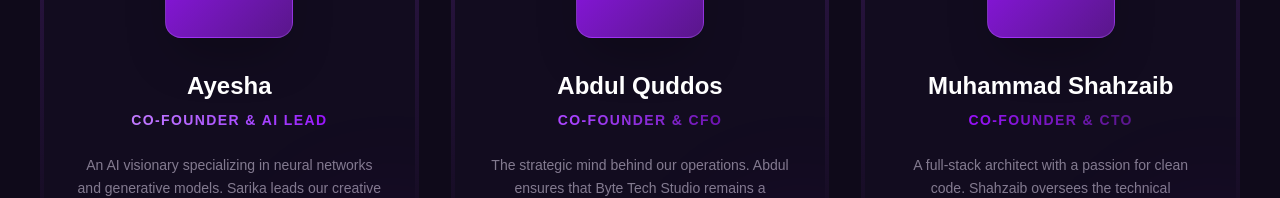
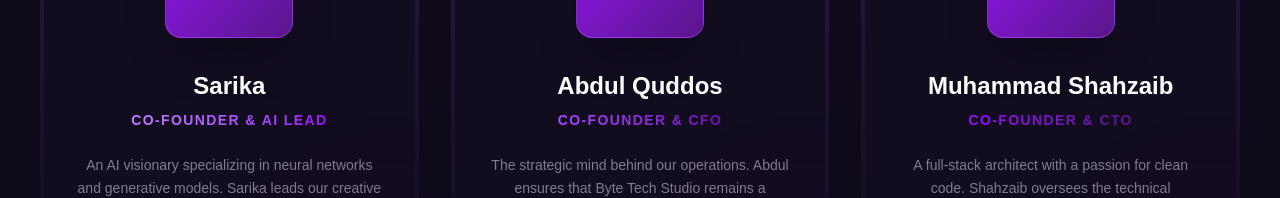
Before and after one commit to MuhammadShahzaib607/Byte-Tech-Studio, a Next.js app in the folder client/: page /about in a window 1280 px wide. Shown: the part 1170-1368 px from the top of the page. Built offline with nearby package versions, Linux system fonts and the light colour scheme.

Commit message:
name change

```diff
--- a/client/app/about/page.jsx
+++ b/client/app/about/page.jsx
@@ -9,7 +9,7 @@ import Navbar from "../components/Navbar.jsx"
 const AboutPage = () => {
   const founders = [
     {
-      name: "Ayesha",
+      name: "Sarika",
       role: "Co-Founder & AI Lead",
       desc: "An AI visionary specializing in neural networks and generative models. Sarika leads our creative intelligence department, ensuring every project is powered by cutting-edge automation.",
       gradient: "from-purple-400 to-purple-600",
--- a/client/app/contact/page.jsx
+++ b/client/app/contact/page.jsx
@@ -17,7 +17,7 @@ const ContactPage = () => {
     e.preventDefault();
     // Yahan aap apni logic add kar sakte hain (EmailJS ya Backend API)
     console.log("Form Submitted:", formData);
-    alert("Thank you! Your message has been sent to Byte Digital Studio.");
+    alert("Thank you! Your message has been sent to Byte Tech Studio.");
   };
 
   const handleChange = (e) => {
--- a/client/app/services/page.jsx
+++ b/client/app/services/page.jsx
@@ -13,7 +13,7 @@ const ServicesPage = () => {
 
 const phoneNumber = "+923403004439";
   const message = encodeURIComponent(
-    "Hello Tech Digital Studio! I visited your website and I am very interested in your premium services like MERN Stack Development and AI Solutions. I would like to discuss my project requirements with you in detail."
+    "Hello Byte Tech Studio! I visited your website and I am very interested in your premium services like MERN Stack Development and AI Solutions. I would like to discuss my project requirements with you in detail."
   );
   const whatsappUrl = `https://wa.me/${phoneNumber}?text=${message}`;
 
```
